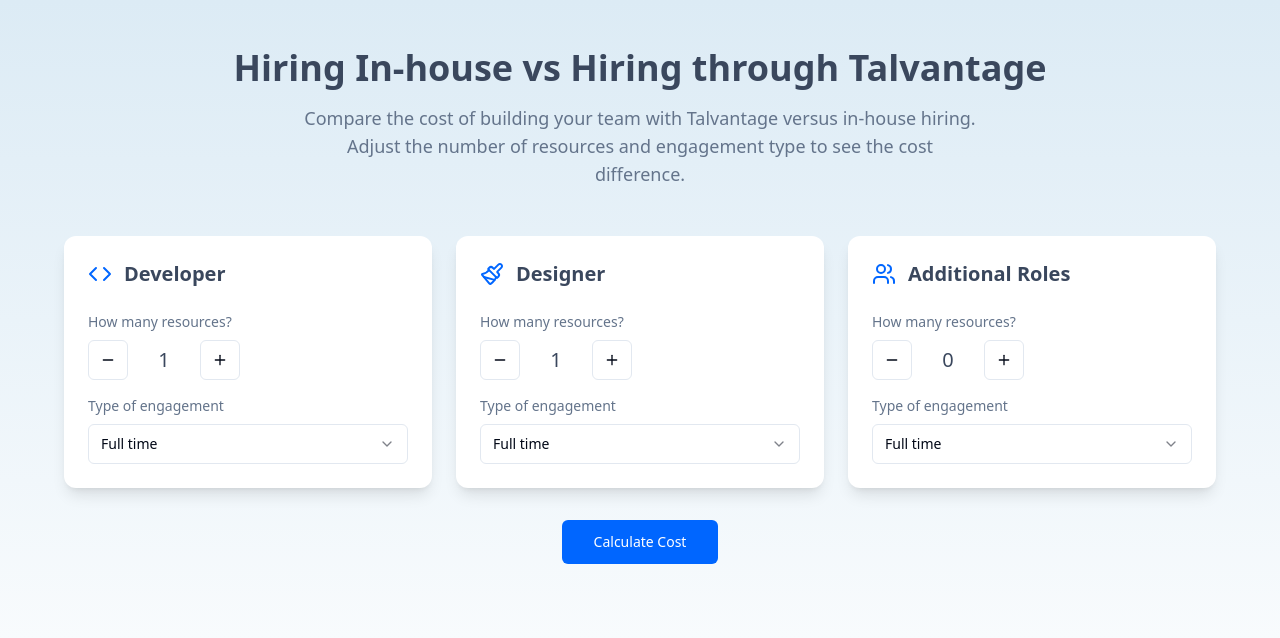
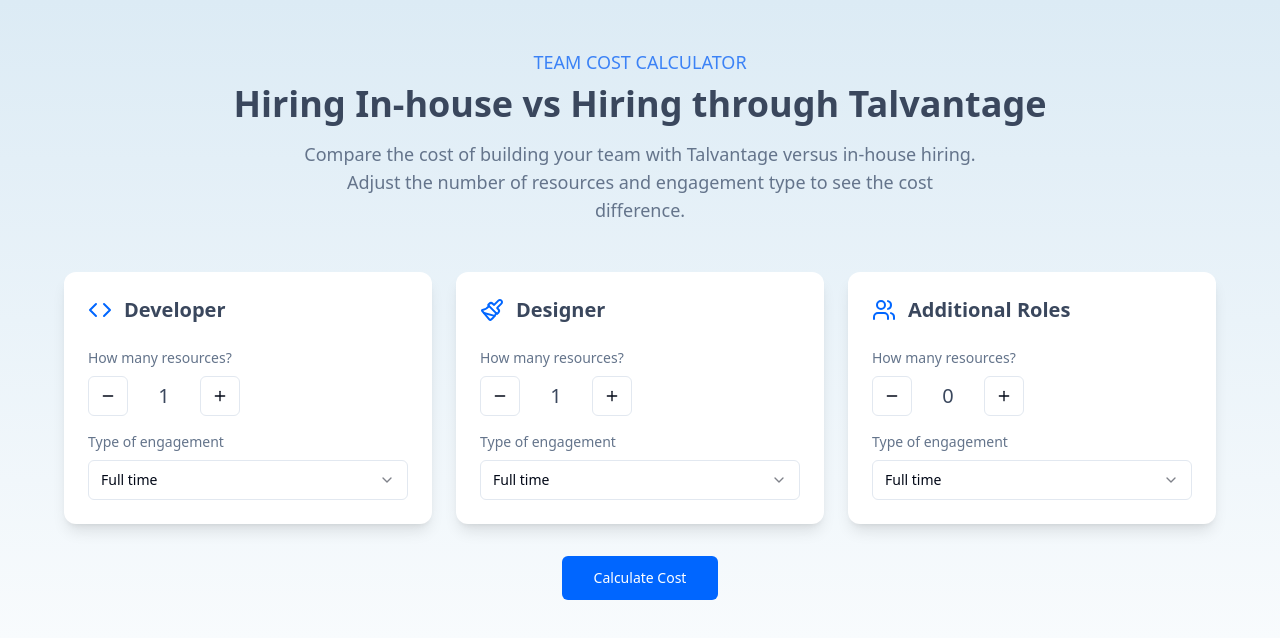
Before and after one commit to akshaysalekar17/Calculator, a React (Vite) app: page / in a window 1280 px wide. Shown: the top 638 px of the page. Built offline with nearby package versions, Linux system fonts and the light colour scheme.

Commit message:
Add team cost calculator text
Incorporate the text "team cost calculator" into the application as specified in the prompt.
[skip gpt_engineer]

```diff
--- a/src/components/Calculator.tsx
+++ b/src/components/Calculator.tsx
@@ -116,6 +116,9 @@ export function Calculator() {
     <div className="min-h-screen bg-gradient-to-b from-calculator-light-blue to-white py-12 px-4">
       <div className="max-w-6xl mx-auto">
         <div className="text-center mb-12">
+          <h2 className="text-lg font-medium text-blue-500 mb-2">
+            TEAM COST CALCULATOR
+          </h2>
           <h1 className="text-4xl font-bold text-calculator-text mb-4">
             Hiring In-house vs Hiring through Talvantage
           </h1>
```
